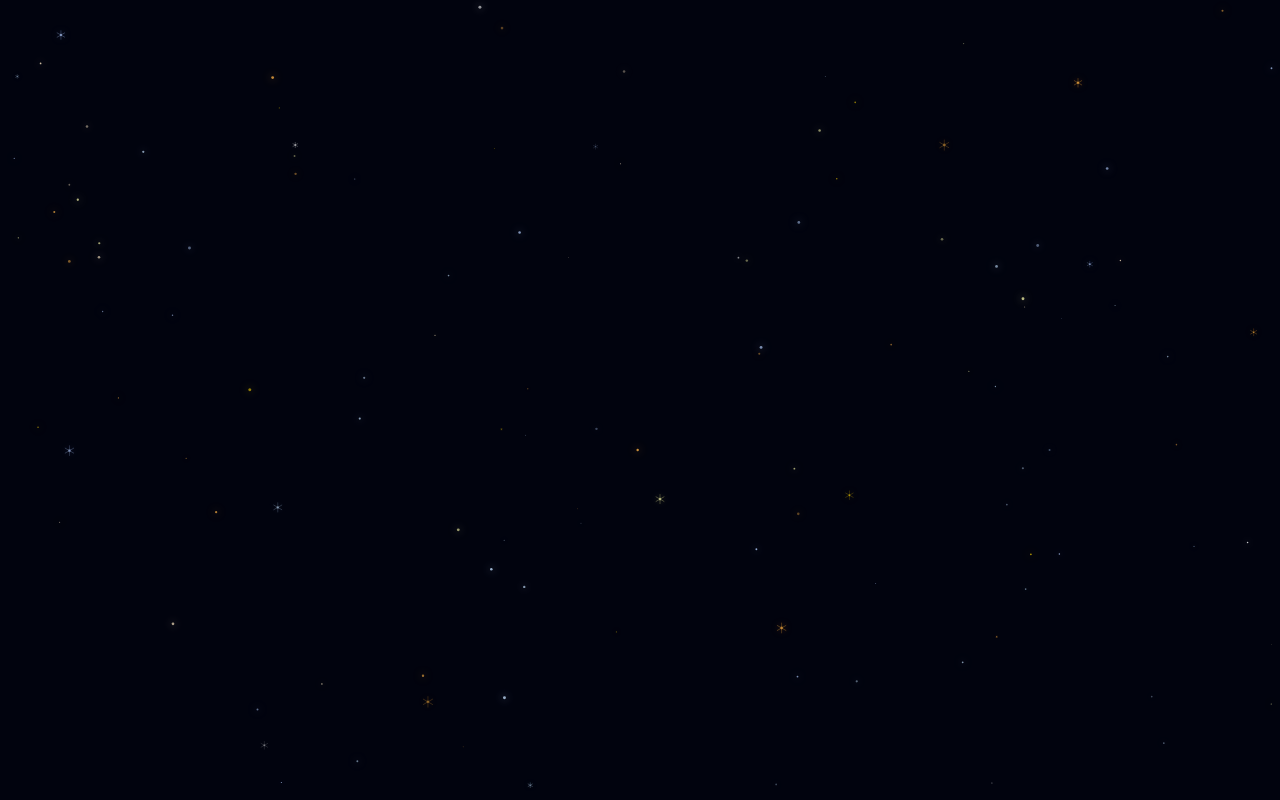
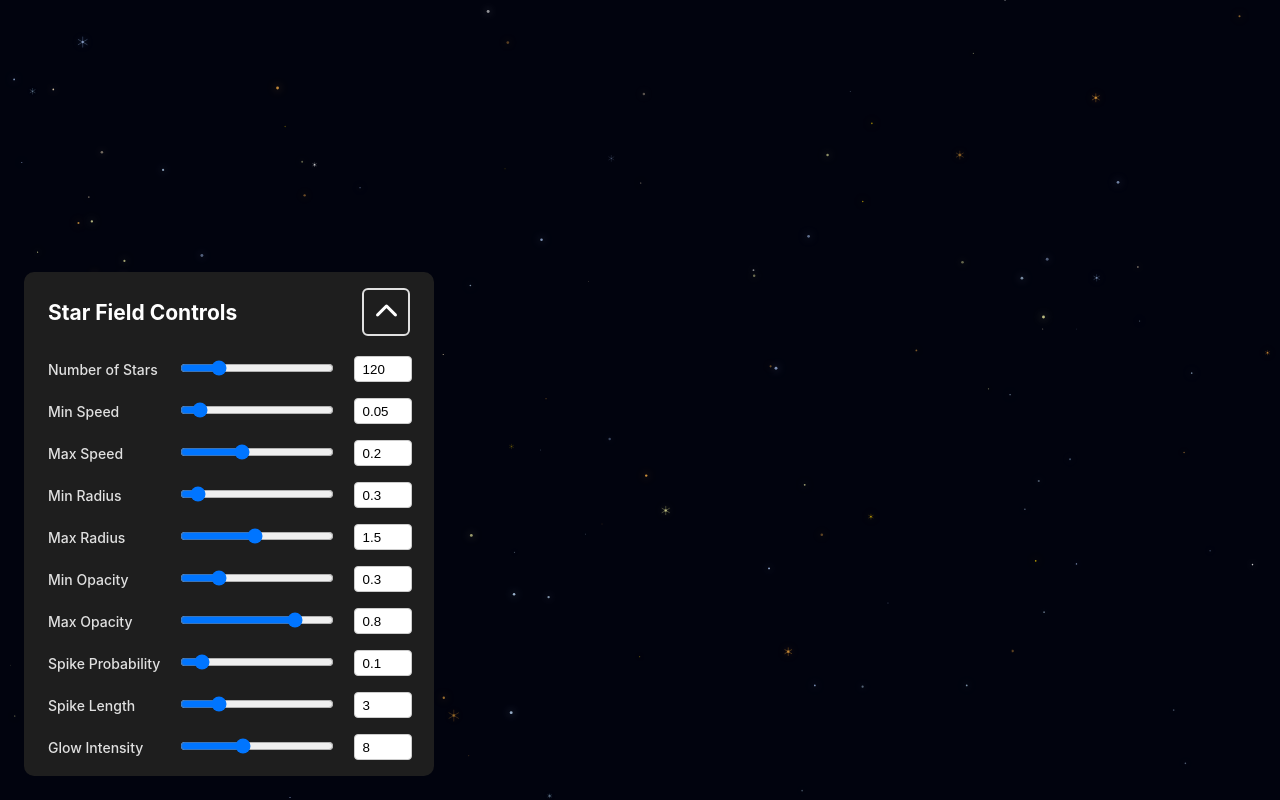
Before and after one commit to ImadSaddik/StarFieldEffect, a Vue app: page / in a window 1280 px wide. Built offline with nearby package versions, Linux system fonts and the light colour scheme.

Commit message:
Added the control panel to control the effect's parameters

```diff
--- a/src/App.vue
+++ b/src/App.vue
@@ -1,14 +1,38 @@
 <template>
-  <StarBackground />
+  <StarBackground :config="starConfig" />
+  <ControlPanel :config="starConfig" @update:config="updateStarConfig" />
 </template>
 
 <script>
 import StarBackground from "./components/StarBackground.vue";
+import ControlPanel from "./components/ControlPanel.vue";
 
 export default {
   name: "App",
   components: {
     StarBackground,
+    ControlPanel,
+  },
+  data() {
+    return {
+      starConfig: {
+        numStars: 120,
+        speedMin: 0.05,
+        speedMax: 0.2,
+        radiusMin: 0.3,
+        radiusMax: 1.5,
+        alphaMin: 0.3,
+        alphaMax: 0.8,
+        spikeChance: 0.1,
+        spikeLength: 3,
+        glowIntensity: 8,
+      },
+    };
+  },
+  methods: {
+    updateStarConfig(newConfig) {
+      this.starConfig = { ...newConfig };
+    },
   },
 };
 </script>
--- /dev/null
+++ b/src/components/ControlPanel.vue
@@ -0,0 +1,217 @@
+<template>
+  <div class="star-control-panel">
+    <div class="control-header">
+      <h2 class="control-title" :style="{ marginRight: isOpen ? '0px' : '32px' }">Star Field Controls</h2>
+      <button
+        class="toggle-btn icon-btn"
+        @click="isOpen = !isOpen"
+        :aria-label="isOpen ? 'Hide controls' : 'Show controls'"
+      >
+        <i v-if="isOpen" class="fa-solid fa-chevron-up"></i>
+        <i v-else class="fa-solid fa-chevron-down"></i>
+      </button>
+    </div>
+    <div v-if="isOpen">
+      <div v-for="(value, key) in localConfig" :key="key" class="control-row">
+        <div class="control-label">{{ formatLabel(key) }}</div>
+        <div class="control-slider">
+          <input
+            type="range"
+            :id="key + '-slider'"
+            :min="getMin(key)"
+            :max="getMax(key)"
+            :step="getStep(key)"
+            v-model.number="localConfig[key]"
+            @input="emitUpdate"
+          />
+        </div>
+        <div class="control-value">
+          <input
+            type="number"
+            :id="key + '-number'"
+            :min="getMin(key)"
+            :max="getMax(key)"
+            :step="getStep(key)"
+            v-model="localConfig[key]"
+            @input="onNumberInput(key, $event)"
+          />
+        </div>
+      </div>
+    </div>
+  </div>
+</template>
+
+<script>
+export default {
+  name: "ControlPanel",
+  props: {
+    config: {
+      type: Object,
+      required: true,
+    },
+  },
+  data() {
+    return {
+      localConfig: { ...this.config },
+      isOpen: true,
+      minMax: {
+        numStars: [10, 500],
+        speedMin: [0.01, 0.5],
+        speedMax: [0.01, 0.5],
+        radiusMin: [0.1, 3],
+        radiusMax: [0.1, 3],
+        alphaMin: [0.1, 1],
+        alphaMax: [0.1, 1],
+        spikeChance: [0, 1],
+        spikeLength: [1, 10],
+        glowIntensity: [0, 20],
+      },
+      step: {
+        speedMin: 0.01,
+        speedMax: 0.01,
+        radiusMin: 0.1,
+        radiusMax: 0.1,
+        alphaMin: 0.01,
+        alphaMax: 0.01,
+        spikeChance: 0.01,
+        spikeLength: 0.1,
+        glowIntensity: 1,
+        default: 1,
+      },
+    };
+  },
+  watch: {
+    config: {
+      handler(newVal) {
+        this.localConfig = { ...newVal };
+      },
+      deep: true,
+    },
+  },
+  methods: {
+    emitUpdate() {
+      this.$emit("update:config", { ...this.localConfig });
+    },
+    onNumberInput(key, event) {
+      const value = event.target.value;
+      if (value === "") {
+        this.localConfig[key] = this.getMin(key);
+      } else {
+        let number = Number(value);
+        const min = this.getMin(key);
+        const max = this.getMax(key);
+        if (number < min) number = min;
+        if (number > max) number = max;
+        this.localConfig[key] = number;
+      }
+      this.emitUpdate();
+    },
+    isNumber(value) {
+      return typeof value === "number";
+    },
+    getMin(key) {
+      return this.minMax[key][0];
+    },
+    getMax(key) {
+      return this.minMax[key][1];
+    },
+    getStep(key) {
+      return this.step[key] || this.step.default;
+    },
+    formatLabel(key) {
+      const labelMap = {
+        numStars: "Number of Stars",
+        speedMin: "Min Speed",
+        speedMax: "Max Speed",
+        radiusMin: "Min Radius",
+        radiusMax: "Max Radius",
+        alphaMin: "Min Opacity",
+        alphaMax: "Max Opacity",
+        spikeChance: "Spike Probability",
+        spikeLength: "Spike Length",
+        glowIntensity: "Glow Intensity",
+      };
+      return labelMap[key] || key;
+    },
+  },
+};
+</script>
+
+<style scoped>
+.star-control-panel {
+  position: fixed;
+  bottom: 24px;
+  left: 24px;
+  background: rgba(30, 30, 30, 1);
+  color: white;
+  padding: 16px 40px 0 24px;
+  border-radius: 10px;
+  z-index: 10;
+  font-size: 14px;
+}
+
+.control-header {
+  display: flex;
+  align-items: center;
+  justify-content: space-between;
+  margin-bottom: 20px;
+  margin-right: -40px;
+  padding-right: 24px;
+}
+
+.control-title {
+  margin: 0;
+}
+
+.icon-btn {
+  width: 48px;
+  height: 48px;
+  display: flex;
+  align-items: center;
+  justify-content: center;
+  color: white;
+  font-size: 24px;
+  cursor: pointer;
+  transition: background 0.2s, border 0.2s;
+}
+
+.icon-btn:hover {
+  background: #444;
+  border-color: #bbb;
+}
+
+.toggle-btn {
+  background: none;
+  border: 2px solid #e0e0e0;
+  border-radius: 6px;
+}
+
+.control-row {
+  display: grid;
+  grid-template-columns: 1.1fr 1.5fr 0.4fr;
+  align-items: center;
+  margin-bottom: 16px;
+  gap: 20px;
+}
+
+.control-label {
+  text-transform: none;
+  font-weight: 500;
+  color: #e0e0e0;
+}
+
+.control-slider input[type="range"] {
+  width: 100%;
+  margin: 0;
+}
+
+.control-value input[type="number"] {
+  width: 100%;
+  height: 24px;
+  padding: 0 8px;
+  border: 1px solid #ccc;
+  border-radius: 4px;
+  background-color: white;
+  color: black;
+}
+</style>
--- a/src/components/StarBackground.vue
+++ b/src/components/StarBackground.vue
@@ -5,15 +5,39 @@
 <script>
 export default {
   name: "StarBackground",
+  props: {
+    config: {
+      type: Object,
+      default: () => ({
+        numStars: 120,
+        speedMin: 0.05,
+        speedMax: 0.2,
+        radiusMin: 0.3,
+        radiusMax: 1.5,
+        alphaMin: 0.3,
+        alphaMax: 0.8,
+        spikeChance: 0.1,
+        spikeLength: 3,
+        glowIntensity: 8,
+      }),
+    },
+  },
   data() {
     return {
       stars: [],
-      numStars: 120,
       width: window.innerWidth,
       height: window.innerHeight,
       context: null,
       animationFrameId: null,
     };
+  },
+  watch: {
+    config: {
+      handler() {
+        this.initStars();
+      },
+      deep: true,
+    },
   },
   methods: {
     initStars() {
@@ -27,16 +51,20 @@ export default {
         "#ffb347", // Orange
       ];
       this.stars = [];
-      for (let i = 0; i < this.numStars; i++) {
+      for (let i = 0; i < this.config.numStars; i++) {
+        const speedRange = this.config.speedMax - this.config.speedMin;
+        const radiusRange = this.config.radiusMax - this.config.radiusMin;
+        const alphaRange = this.config.alphaMax - this.config.alphaMin;
+
         this.stars.push({
           positionX: Math.random() * this.width,
           positionY: Math.random() * this.height,
-          radius: Math.random() * 1.2 + 0.3,
-          alpha: Math.random() * 0.5 + 0.3,
-          stepSizeX: (Math.random() - 0.5) * 0.15,
-          stepSizeY: (Math.random() - 0.5) * 0.15,
+          radius: Math.random() * radiusRange + this.config.radiusMin,
+          alpha: Math.random() * alphaRange + this.config.alphaMin,
+          stepSizeX: (Math.random() - 0.5) * speedRange + this.config.speedMin,
+          stepSizeY: (Math.random() - 0.5) * speedRange + this.config.speedMin,
           color: starColors[Math.floor(Math.random() * starColors.length)],
-          hasSpikes: Math.random() < 0.1,
+          hasSpikes: Math.random() < this.config.spikeChance,
         });
       }
     },
@@ -48,7 +76,7 @@ export default {
         if (star.hasSpikes) {
           // Draw diffraction spikes (JWST style)
           const numSpikes = 6;
-          const spikeLength = star.radius * 3 + Math.random() * 2;
+          const spikeLength = star.radius * this.config.spikeLength + Math.random() * 2;
           const spikeWidth = Math.max(0.5, star.radius * 0.5);
           for (let i = 0; i < numSpikes; i++) {
             const angle = (i * Math.PI) / (numSpikes / 2);
@@ -60,7 +88,7 @@ export default {
             this.context.lineTo(0, -spikeLength);
             this.context.strokeStyle = star.color;
             this.context.shadowColor = star.color;
-            this.context.shadowBlur = 8;
+            this.context.shadowBlur = this.config.glowIntensity;
             this.context.lineWidth = spikeWidth;
             this.context.globalAlpha = star.alpha * 0.7;
             this.context.stroke();
@@ -72,7 +100,7 @@ export default {
         this.context.arc(star.positionX, star.positionY, star.radius, 0, 2 * Math.PI);
         this.context.fillStyle = star.color;
         this.context.shadowColor = star.color;
-        this.context.shadowBlur = 8;
+        this.context.shadowBlur = this.config.glowIntensity;
         this.context.globalAlpha = star.alpha;
         this.context.fill();
         this.context.restore();
```
Also changed, not shown: images/control-panel.png (added).
